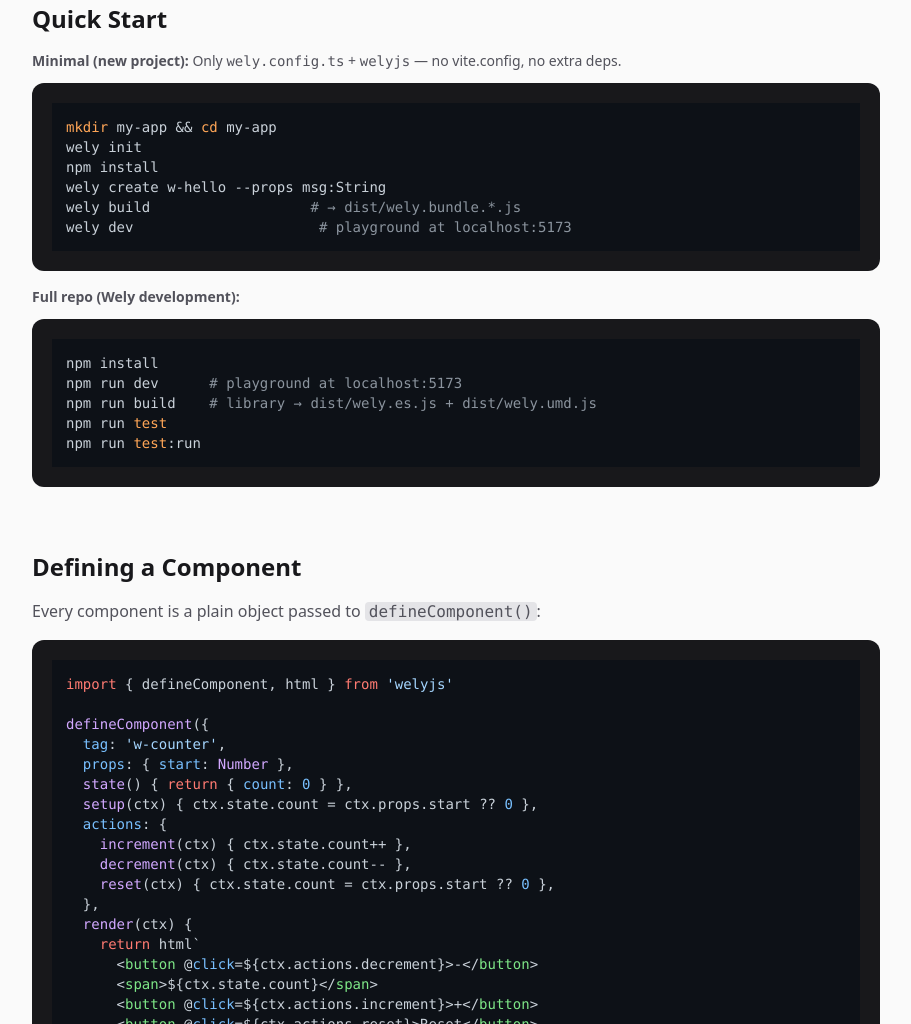
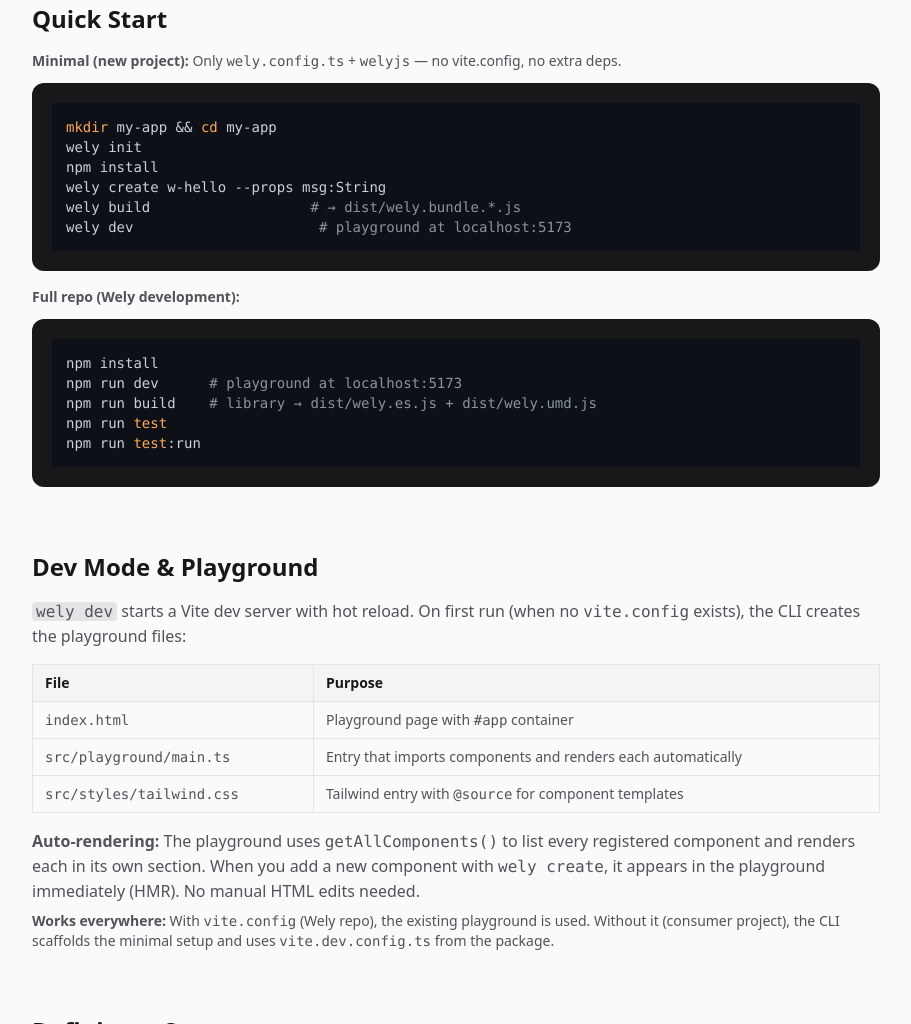
Before and after one commit to litepacks/welyjs, a website: page docs/index.html in a window 1280 px wide. Shown: the part 1776-2800 px from the top of the page, without its empty margins (184-1095 px from the left). Drawn offline with nearby package versions, Linux system fonts and the light colour scheme; no server answers.

Commit message:
Enhance documentation for dev mode and playground setup
- Added detailed explanations for the `wely dev` command in both README.md and index.html.
- Included information on the files created during the first run and their purposes.
- Described the auto-rendering feature for components and the behavior with or without a custom vite.config.

```diff
--- a/docs/index.html
+++ b/docs/index.html
@@ -34,6 +34,7 @@
         <a href="#why" class="text-zinc-500 hover:text-zinc-800 dark:text-zinc-400 dark:hover:text-zinc-200">Why Wely</a>
         <a href="#bundle-size" class="text-zinc-500 hover:text-zinc-800 dark:text-zinc-400 dark:hover:text-zinc-200">Bundle Size</a>
         <a href="#quickstart" class="text-zinc-500 hover:text-zinc-800 dark:text-zinc-400 dark:hover:text-zinc-200">Quick Start</a>
+        <a href="#dev" class="text-zinc-500 hover:text-zinc-800 dark:text-zinc-400 dark:hover:text-zinc-200">Dev Mode</a>
         <a href="#define" class="text-zinc-500 hover:text-zinc-800 dark:text-zinc-400 dark:hover:text-zinc-200">Define</a>
         <a href="#composition" class="text-zinc-500 hover:text-zinc-800 dark:text-zinc-400 dark:hover:text-zinc-200">Composition</a>
         <a href="#demo" class="text-zinc-500 hover:text-zinc-800 dark:text-zinc-400 dark:hover:text-zinc-200">Demo</a>
@@ -140,6 +141,23 @@ npm run dev      # playground at localhost:5173
 npm run build    # library → dist/wely.es.js + dist/wely.umd.js
 npm run test
 npm run test:run</code></pre>
+    </section>
+
+    <section id="dev" class="doc-section mb-16">
+      <h2 class="text-2xl font-bold text-zinc-900 dark:text-white mb-4">Dev Mode &amp; Playground</h2>
+      <p class="text-zinc-600 dark:text-zinc-400 mb-4"><code class="bg-zinc-200 dark:bg-zinc-700 px-1 rounded">wely dev</code> starts a Vite dev server with hot reload. On first run (when no <code>vite.config</code> exists), the CLI creates the playground files:</p>
+      <div class="overflow-x-auto mb-4">
+        <table class="w-full text-sm">
+          <thead><tr><th>File</th><th>Purpose</th></tr></thead>
+          <tbody class="text-zinc-600 dark:text-zinc-400">
+            <tr><td><code>index.html</code></td><td>Playground page with <code>#app</code> container</td></tr>
+            <tr><td><code>src/playground/main.ts</code></td><td>Entry that imports components and renders each automatically</td></tr>
+            <tr><td><code>src/styles/tailwind.css</code></td><td>Tailwind entry with <code>@source</code> for component templates</td></tr>
+          </tbody>
+        </table>
+      </div>
+      <p class="text-zinc-600 dark:text-zinc-400 mb-2"><strong>Auto-rendering:</strong> The playground uses <code>getAllComponents()</code> to list every registered component and renders each in its own section. When you add a new component with <code>wely create</code>, it appears in the playground immediately (HMR). No manual HTML edits needed.</p>
+      <p class="text-zinc-600 dark:text-zinc-400 text-sm"><strong>Works everywhere:</strong> With <code>vite.config</code> (Wely repo), the existing playground is used. Without it (consumer project), the CLI scaffolds the minimal setup and uses <code>vite.dev.config.ts</code> from the package.</p>
     </section>
 
     <section id="define" class="doc-section mb-16">
@@ -297,13 +315,13 @@ wely page                    # → docs/</code></pre>
         <table class="w-full text-sm">
           <thead><tr><th>Command</th><th>Output</th><th>Use case</th></tr></thead>
           <tbody class="text-zinc-600 dark:text-zinc-400">
-            <tr><td><code>wely build</code> (no vite.config)</td><td>wely.bundle.*.js</td><td>Consumer project — runtime + kendi componentleri</td></tr>
-            <tr><td><code>wely build</code> (with vite.config)</td><td>wely.es.js, wely.umd.js</td><td>Library — sadece runtime (paketleme)</td></tr>
+            <tr><td><code>wely build</code> (no vite.config)</td><td>wely.bundle.*.js</td><td>Consumer project — runtime + your own components</td></tr>
+            <tr><td><code>wely build</code> (with vite.config)</td><td>wely.es.js, wely.umd.js</td><td>Library — runtime only (packaging)</td></tr>
           </tbody>
         </table>
       </div>
       <p class="text-zinc-600 dark:text-zinc-400 text-sm mb-2">Bundle: drop-in script. Library: <code>import { defineComponent, html } from 'welyjs'</code>.</p>
-      <p class="text-zinc-600 dark:text-zinc-400 text-sm">Chunked: <code>&lt;script type="module" src="wely.chunked.es.js"&gt;&lt;/script&gt;</code> — tarayıcı vendor, runtime, components chunk'larını paralel yükler; cache avantajı sağlar.</p>
+      <p class="text-zinc-600 dark:text-zinc-400 text-sm">Chunked: <code>&lt;script type="module" src="wely.chunked.es.js"&gt;&lt;/script&gt;</code> — the browser loads vendor, runtime, and component chunks in parallel; provides cache benefits.</p>
     </section>
 
     <section id="styling" class="doc-section mb-16">
```
Also changed, not shown: README.md.
